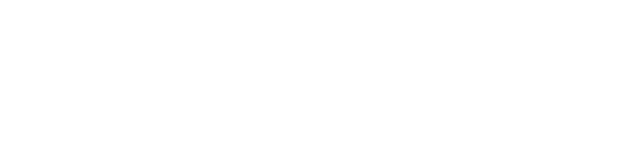
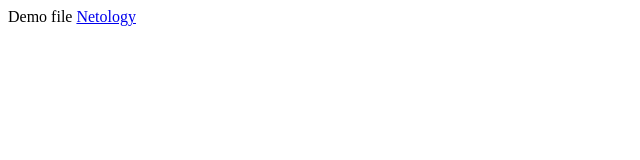
Before and after one commit to Eugene-73/demo, a plain HTML site: page index.html in a window 1280 px wide. Shown: the whole page, without its empty margins (0-640 px from the left). Drawn offline with Linux system fonts and the light colour scheme.

Commit message:
Link to netology added

```diff
--- a/index.html
+++ b/index.html
@@ -7,6 +7,7 @@
    <title>Demo file</title>
 </head>
 <body>
-
+   Demo file
+   <a href="#">Netology</a>
 </body>
 </html>
```
